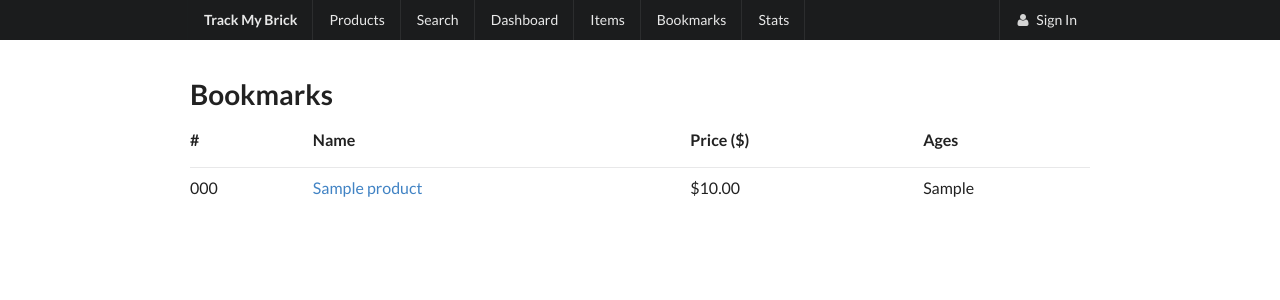
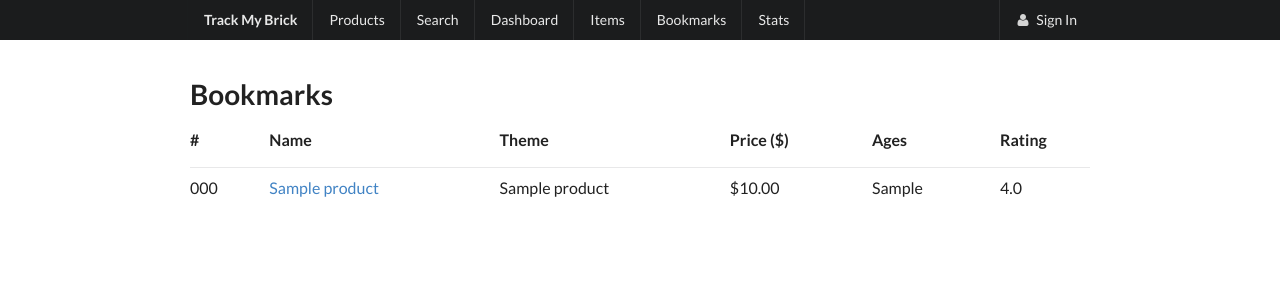
Before and after one commit to 0hoo/brick, a Django app: page /bookmarks/ in a window 1280 px wide. Shown: the top 300 px of the page. Run offline with Django 3.2, Linux system fonts and the light colour scheme; tables that the repository leaves empty hold one stand-in row (values such as "Sample post").

Commit message:
템플릿 업데이트

```diff
--- a/bricksite/templates/bookmarks/list.html
+++ b/bricksite/templates/bookmarks/list.html
@@ -9,8 +9,10 @@
     <tr>
         <th>#</th>
         <th>Name </th>
+        <th>Theme</th>
         <th>Price ($)</th>
         <th>Ages </th>
+        <th>Rating </th>
     </tr>
     </thead>
     <tbody>
@@ -18,8 +20,10 @@
         <tr>
             <td >{{ bookmark.product.product_code }}</td>
             <td><a href="{% url 'products:detail' bookmark.product.id %}">{{ bookmark.product.title }}</a></td>
+            <td>{{ bookmark.product.theme_title }} </td>
             <td>{{ bookmark.product.official_price|floatformat:2|intcomma|price_no_data }}</td>
             <td>{{ bookmark.product.ages }}</td>
+            <td>{{ bookmark.product.official_rating }}</td>
         </tr>
         {% endfor %}
     </tbody>
--- a/bricksite/templates/products/detail.html
+++ b/bricksite/templates/products/detail.html
@@ -216,7 +216,7 @@ showLineChartC3('#chart-ebay-used', [
             {% endif %}
 
             {% if product.official_review_count %}
-            This brick has <strong>{{ product.official_review_count }} reviews</strong></strong> in official web site. <a href="{{ product.official_url }}/#product-reviews">Go check it</a>
+            This brick has <strong>{{ product.official_review_count }} review{{ product.official_review_count|pluralize }}</strong></strong> in official web site. <a href="{{ product.official_url }}/#product-reviews">Go check it</a>
             <div class="ui hidden divider"></div>
             {% endif %}
 
```
